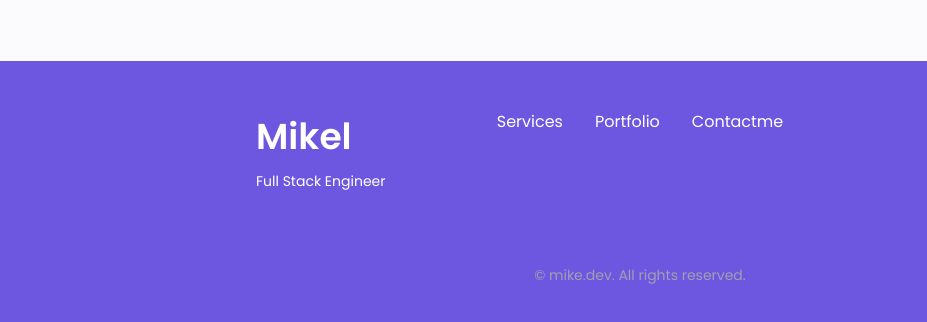
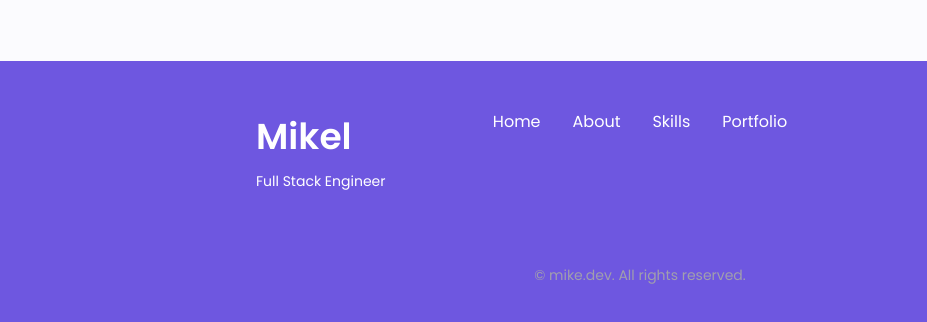
Before and after one commit to MikelArrieta/portfolio, a website built with Vite: page index.html in a window 1280 px wide. Shown: the part 4121-4443 px from the top of the page, 0-927 px from the left. Built offline with nearby package versions, Linux system fonts and the light colour scheme.

Commit message:
Footer fixed

```diff
--- a/index.html
+++ b/index.html
@@ -937,13 +937,16 @@
                </div>
                <ul class="footer__links">
                   <li>
-                     <a href="#services" class="footer__link">Services</a>
+                     <a href="#home" class="footer__link">Home</a>
+                  </li>
+                  <li>
+                     <a href="#about" class="footer__link">About</a>
+                  </li>
+                  <li>
+                     <a href="#skills" class="footer__link">Skills</a>
                   </li>
                   <li>
                      <a href="#portfolio" class="footer__link">Portfolio</a>
-                  </li>
-                  <li>
-                     <a href="#contact" class="footer__link">Contactme</a>
                   </li>
                </ul>
 
```
